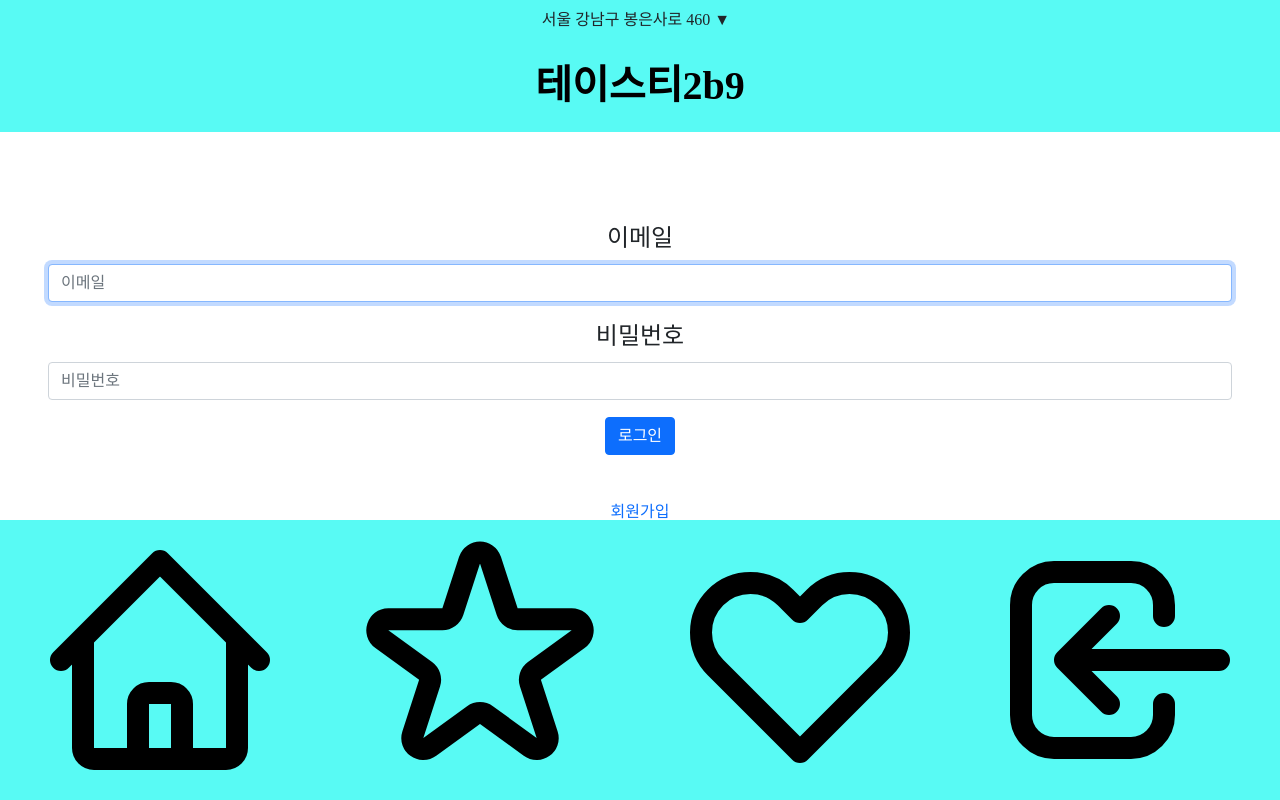
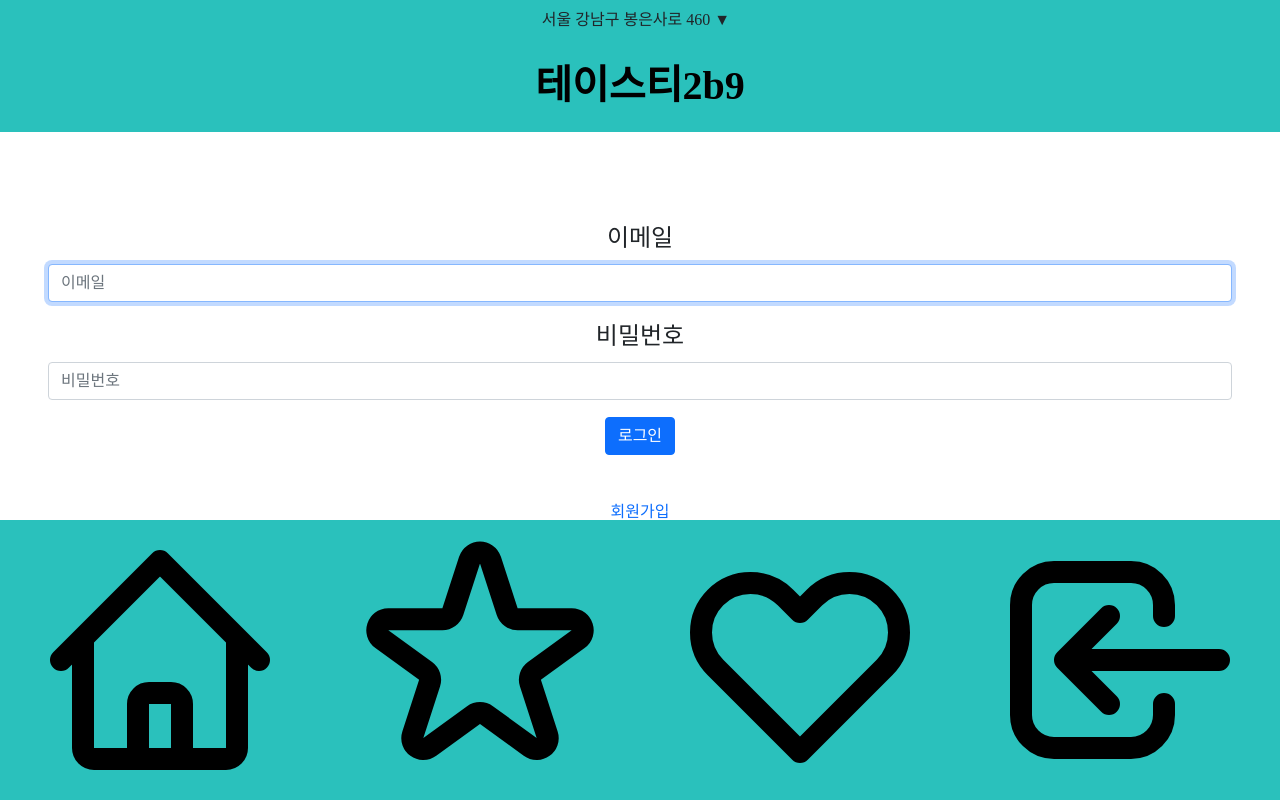
Before and after one commit to oswaldeff/tasty2b9, a Django app: page /accounts/login in a window 1280 px wide. Run offline with Django 3.2, Linux system fonts and the light colour scheme; style sheets or scripts are compiled from the project's sources; some libraries are stand-ins or nearby versions; some web fonts are replaced.

Commit message:
feat:Update bg color

```diff
--- a/templates/core/base.html
+++ b/templates/core/base.html
@@ -51,7 +51,7 @@
       </div>
     </div>
     <div class="layout">
-      <nav class="navbar py-0 navbar-expand-lg navbar-light t-bg-[#58FAF4]">
+      <nav class="navbar py-0 navbar-expand-lg navbar-light t-bg-[#2AC1BC]">
         <div class="container-fluid">
           <div class="col">
             <ul class="nav row t-p-[0.5rem]">
@@ -62,7 +62,7 @@
           </div>
         </div>
       </nav>
-      <nav class="navbar navbar-expand-lg navbar-light t-bg-[#58FAF4]">
+      <nav class="navbar navbar-expand-lg navbar-light t-bg-[#2AC1BC]">
         <div class="container-fluid">
           <div class="col">
             <ul class="nav row">
@@ -87,7 +87,7 @@
         <div class="nav-col">
           <ul class="nav row">
             <li
-              class="nav-item col text-center t-bg-[#58FAF4] hover:t-bg-[#5BE1DC]"
+              class="nav-item col text-center t-bg-[#2AC1BC] hover:t-bg-[#5BE1DC]"
             >
               <a
                 class="nav-link"
@@ -124,7 +124,7 @@
               </a>
             </li>
             <li
-              class="nav-item col text-center t-bg-[#58FAF4] hover:t-bg-[#5BE1DC]"
+              class="nav-item col text-center t-bg-[#2AC1BC] hover:t-bg-[#5BE1DC]"
             >
               <a
                 class="nav-link"
@@ -155,7 +155,7 @@
               </a>
             </li>
             <li
-              class="nav-item col text-center t-bg-[#58FAF4] hover:t-bg-[#5BE1DC]"
+              class="nav-item col text-center t-bg-[#2AC1BC] hover:t-bg-[#5BE1DC]"
             >
               <a
                 class="nav-link"
@@ -189,7 +189,7 @@
               </a>
             </li>
             <li
-              class="nav-item col text-center t-bg-[#58FAF4] hover:t-bg-[#5BE1DC]"
+              class="nav-item col text-center t-bg-[#2AC1BC] hover:t-bg-[#5BE1DC]"
             >
               {% if user.is_authenticated %}
               <a
--- a/templates/restaurants/home.html
+++ b/templates/restaurants/home.html
@@ -1,6 +1,6 @@
 {% extends "core/base.html" %} {%block content %} {% load static %}
 <div class="layout">
-  <nav class="navbar navbar-expand navbar-light t-bg-[#58FAF4]">
+  <nav class="navbar navbar-expand navbar-light t-bg-[#2AC1BC]">
     <div class="container-fluid justify-content-center" style="height: 50px">
       <form class="d-flex">
         <input
```
